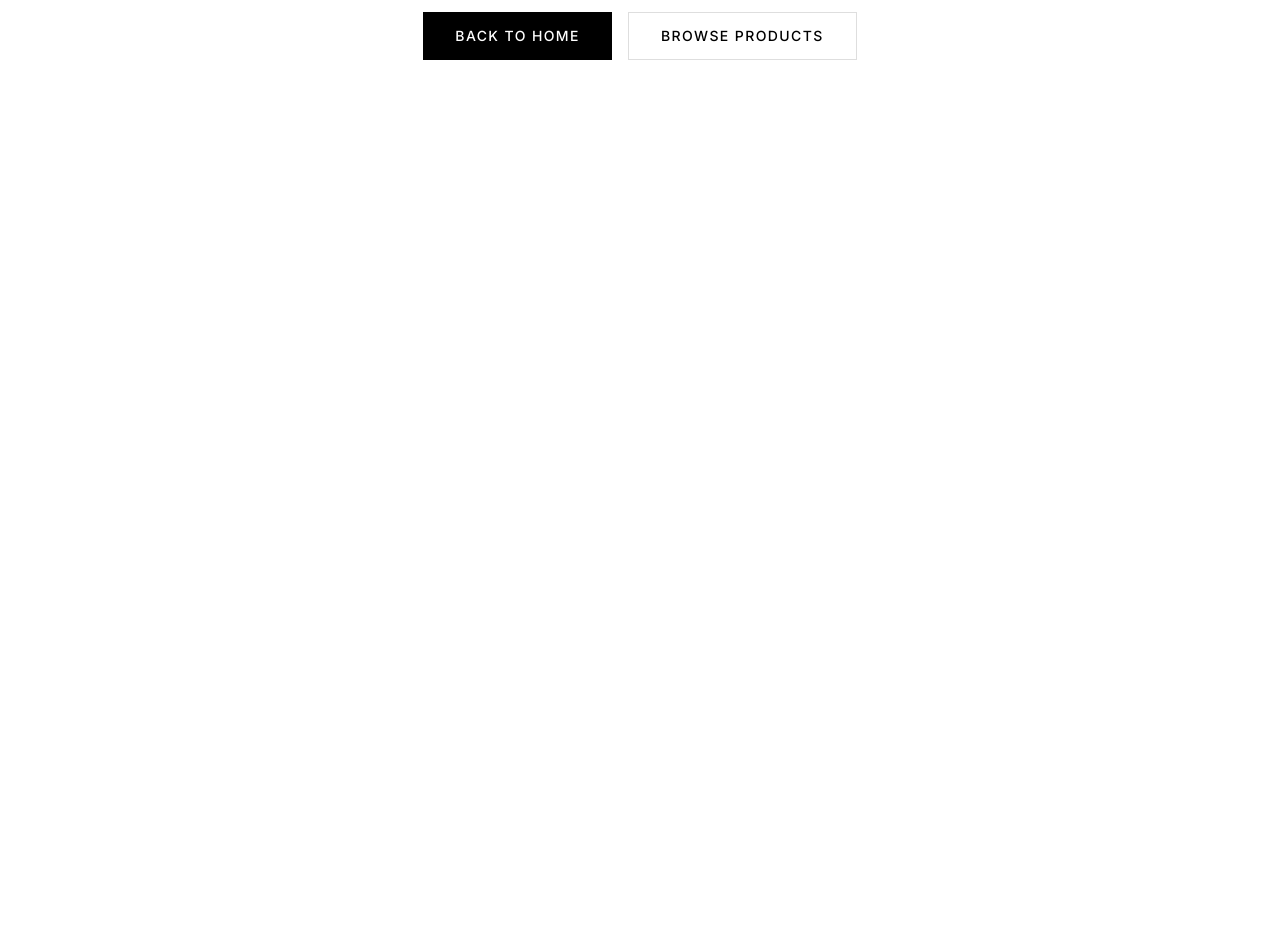
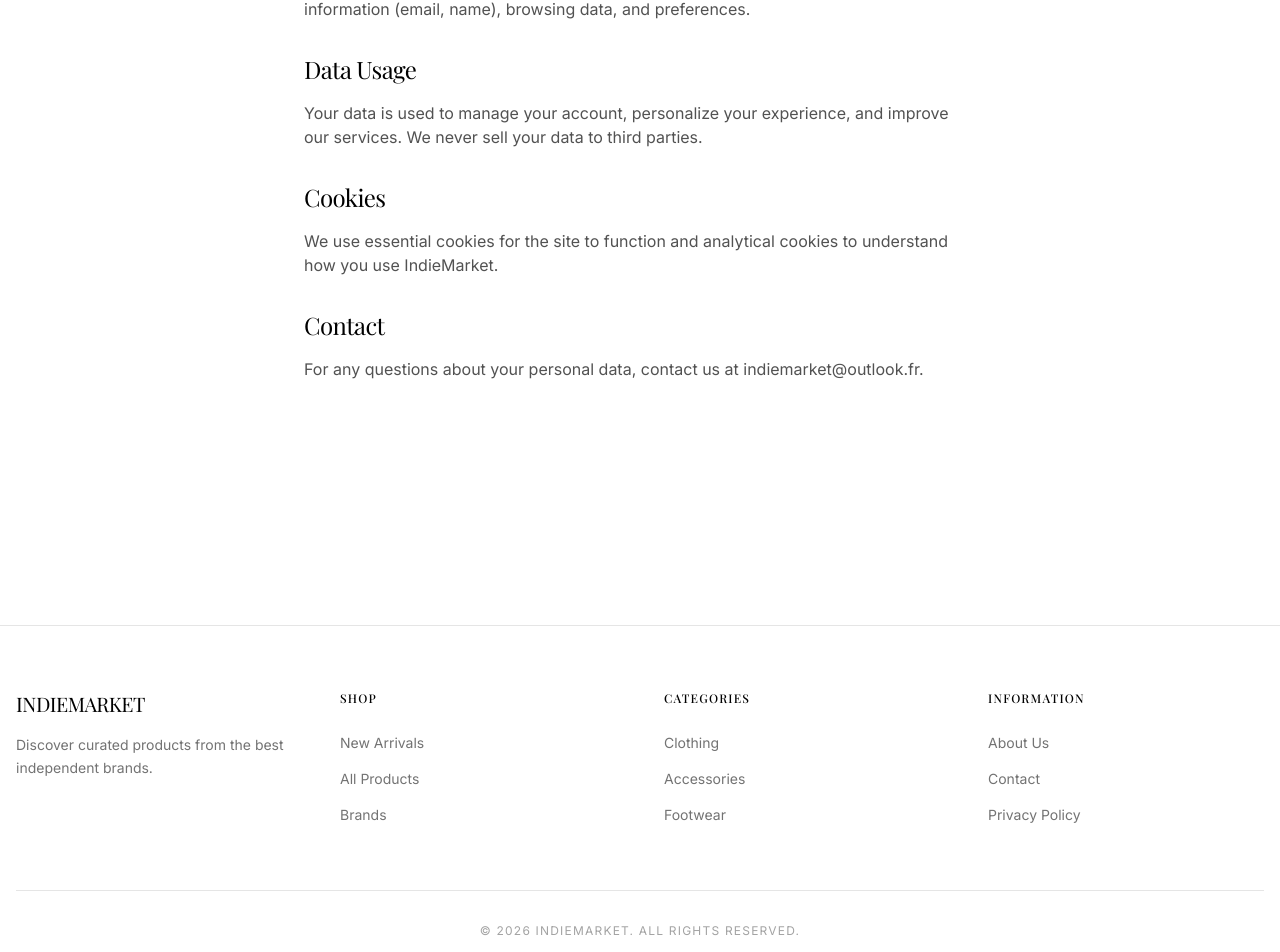
Before and after one commit to Nezketsu/Indie, a Next.js app in the folder apps/web/: page /en/privacy in a window 1280 px wide. Before the commit this address had no page. Shown: the part 336-1288 px from the top of the page. Before the commit the page ends 800 px from the top, so only its background shows below. Built offline with nearby package versions, Linux system fonts and the light colour scheme; no server answers; a web font is replaced by a local one.

Commit message:
add a propos etc

```diff
--- a/apps/web/messages/en.json
+++ b/apps/web/messages/en.json
@@ -200,5 +200,30 @@
     "description": "The page you're looking for doesn't exist or has been moved.",
     "backHome": "Back to Home",
     "browseProducts": "Browse Products"
+  },
+  "about": {
+    "title": "About Us",
+    "intro": "IndieMarket exists to help you shop differently. We bring together independent brands that produce responsibly, without overproduction, with genuine attention to quality and ethics.",
+    "missionTitle": "Our Mission",
+    "missionText": "Many people want to move away from fast fashion but don't know where to start. The world of independent brands is still too niche and scattered. Our mission is simple: centralize these brands in one place to give them the visibility they deserve and offer you a real choice.",
+    "valuesTitle": "Our Vision",
+    "valuesText": "We believe that by making it easier to access small, committed brands, we can change consumption habits. Every purchase on IndieMarket is direct support to passionate creators who truly care about their products and pay attention to every step of the production process."
+  },
+  "contact": {
+    "title": "Contact",
+    "intro": "Have a question, suggestion, or need help? Don't hesitate to reach out. Our team will get back to you as soon as possible.",
+    "emailTitle": "Email"
+  },
+  "privacy": {
+    "title": "Privacy Policy",
+    "lastUpdated": "Last updated: February 2026",
+    "collectTitle": "Data Collection",
+    "collectText": "We only collect data necessary for our services to function properly: account information (email, name), browsing data, and preferences.",
+    "useTitle": "Data Usage",
+    "useText": "Your data is used to manage your account, personalize your experience, and improve our services. We never sell your data to third parties.",
+    "cookiesTitle": "Cookies",
+    "cookiesText": "We use essential cookies for the site to function and analytical cookies to understand how you use IndieMarket.",
+    "contactTitle": "Contact",
+    "contactText": "For any questions about your personal data, contact us at indiemarket@outlook.fr."
   }
 }
--- a/apps/web/messages/fr.json
+++ b/apps/web/messages/fr.json
@@ -200,5 +200,30 @@
     "description": "La page que vous recherchez n'existe pas ou a été déplacée.",
     "backHome": "Retour à l'accueil",
     "browseProducts": "Parcourir les produits"
+  },
+  "about": {
+    "title": "À propos",
+    "intro": "IndieMarket existe pour vous aider à consommer autrement. Nous rassemblons des marques indépendantes qui produisent de manière responsable, sans surproduction, avec une vraie attention portée à la qualité et à l'éthique.",
+    "missionTitle": "Notre mission",
+    "missionText": "Beaucoup de personnes souhaitent s'éloigner de la fast fashion mais ne savent pas par où commencer. L'univers des marques indépendantes reste encore trop niché et dispersé. Notre mission est simple : centraliser ces marques en un seul endroit pour leur donner la visibilité qu'elles méritent et vous offrir un vrai choix.",
+    "valuesTitle": "Notre vision",
+    "valuesText": "Nous croyons qu'en facilitant l'accès aux petites marques engagées, nous pouvons changer les habitudes de consommation. Chaque achat sur IndieMarket est un soutien direct à des créateurs passionnés qui travaillent vraiment leurs produits et qui font attention à toute la chaîne de production."
+  },
+  "contact": {
+    "title": "Contact",
+    "intro": "Une question, une suggestion ou besoin d'aide ? N'hésitez pas à nous contacter. Notre équipe vous répondra dans les plus brefs délais.",
+    "emailTitle": "Email"
+  },
+  "privacy": {
+    "title": "Politique de confidentialité",
+    "lastUpdated": "Dernière mise à jour : Février 2026",
+    "collectTitle": "Données collectées",
+    "collectText": "Nous collectons uniquement les données nécessaires au bon fonctionnement de nos services : informations de compte (email, nom), données de navigation et préférences.",
+    "useTitle": "Utilisation des données",
+    "useText": "Vos données sont utilisées pour gérer votre compte, personnaliser votre expérience et améliorer nos services. Nous ne vendons jamais vos données à des tiers.",
+    "cookiesTitle": "Cookies",
+    "cookiesText": "Nous utilisons des cookies essentiels pour le fonctionnement du site et des cookies analytiques pour comprendre comment vous utilisez IndieMarket.",
+    "contactTitle": "Contact",
+    "contactText": "Pour toute question concernant vos données personnelles, contactez-nous à indiemarket@outlook.fr."
   }
 }
--- /dev/null
+++ b/apps/web/src/app/[locale]/about/page.tsx
@@ -0,0 +1,29 @@
+import { getTranslations } from 'next-intl/server';
+
+export default async function AboutPage() {
+  const t = await getTranslations('about');
+
+  return (
+    <div className="container mx-auto px-4 py-16">
+      <div className="max-w-2xl mx-auto">
+        <h1 className="font-serif text-4xl md:text-5xl mb-8">{t('title')}</h1>
+
+        <div className="prose prose-neutral max-w-none">
+          <p className="text-lg text-neutral-600 mb-6">
+            {t('intro')}
+          </p>
+
+          <h2 className="font-serif text-2xl mt-12 mb-4">{t('missionTitle')}</h2>
+          <p className="text-neutral-600 mb-6">
+            {t('missionText')}
+          </p>
+
+          <h2 className="font-serif text-2xl mt-12 mb-4">{t('valuesTitle')}</h2>
+          <p className="text-neutral-600">
+            {t('valuesText')}
+          </p>
+        </div>
+      </div>
+    </div>
+  );
+}
--- /dev/null
+++ b/apps/web/src/app/[locale]/contact/page.tsx
@@ -0,0 +1,29 @@
+import { getTranslations } from 'next-intl/server';
+
+export default async function ContactPage() {
+  const t = await getTranslations('contact');
+
+  return (
+    <div className="container mx-auto px-4 py-16">
+      <div className="max-w-2xl mx-auto">
+        <h1 className="font-serif text-4xl md:text-5xl mb-8">{t('title')}</h1>
+
+        <div className="prose prose-neutral max-w-none">
+          <p className="text-lg text-neutral-600 mb-8">
+            {t('intro')}
+          </p>
+
+          <div className="bg-neutral-50 p-8 rounded-lg">
+            <h2 className="font-serif text-xl mb-4">{t('emailTitle')}</h2>
+            <a
+              href="mailto:indiemarket@outlook.fr"
+              className="text-black hover:underline underline-offset-4"
+            >
+              indiemarket@outlook.fr
+            </a>
+          </div>
+        </div>
+      </div>
+    </div>
+  );
+}
--- /dev/null
+++ b/apps/web/src/app/[locale]/privacy/page.tsx
@@ -0,0 +1,37 @@
+import { getTranslations } from 'next-intl/server';
+
+export default async function PrivacyPage() {
+  const t = await getTranslations('privacy');
+
+  return (
+    <div className="container mx-auto px-4 py-16">
+      <div className="max-w-2xl mx-auto">
+        <h1 className="font-serif text-4xl md:text-5xl mb-8">{t('title')}</h1>
+
+        <div className="prose prose-neutral max-w-none">
+          <p className="text-sm text-neutral-400 mb-8">{t('lastUpdated')}</p>
+
+          <h2 className="font-serif text-2xl mt-8 mb-4">{t('collectTitle')}</h2>
+          <p className="text-neutral-600 mb-6">
+            {t('collectText')}
+          </p>
+
+          <h2 className="font-serif text-2xl mt-8 mb-4">{t('useTitle')}</h2>
+          <p className="text-neutral-600 mb-6">
+            {t('useText')}
+          </p>
+
+          <h2 className="font-serif text-2xl mt-8 mb-4">{t('cookiesTitle')}</h2>
+          <p className="text-neutral-600 mb-6">
+            {t('cookiesText')}
+          </p>
+
+          <h2 className="font-serif text-2xl mt-8 mb-4">{t('contactTitle')}</h2>
+          <p className="text-neutral-600">
+            {t('contactText')}
+          </p>
+        </div>
+      </div>
+    </div>
+  );
+}
--- a/apps/web/src/components/layout/Footer.tsx
+++ b/apps/web/src/components/layout/Footer.tsx
@@ -1,24 +1,10 @@
-import Link from "next/link";
-
-const footerLinks = {
-  shop: [
-    { name: "New Arrivals", href: "/new-arrivals" },
-    { name: "All Products", href: "/products" },
-    { name: "Brands", href: "/brands" },
-  ],
-  categories: [
-    { name: "Clothing", href: "/products?category=clothing" },
-    { name: "Accessories", href: "/products?category=accessories" },
-    { name: "Footwear", href: "/products?category=footwear" },
-  ],
-  info: [
-    { name: "About Us", href: "/about" },
-    { name: "Contact", href: "/contact" },
-    { name: "Privacy Policy", href: "/privacy" },
-  ],
-};
+import { Link } from "@/i18n/navigation";
+import { useTranslations } from "next-intl";
 
 export function Footer() {
+  const t = useTranslations("footer");
+  const tNav = useTranslations("nav");
+
   return (
     <footer className="border-t border-neutral-200 mt-24">
       <div className="container mx-auto px-4 py-16">
@@ -29,64 +15,106 @@
               INDIEMARKET
             </Link>
             <p className="mt-4 text-sm text-neutral-500 leading-relaxed">
-              Discover curated products from the best independent brands.
+              {t("tagline")}
             </p>
           </div>
 
           {/* Shop */}
           <div>
             <h3 className="text-xs uppercase tracking-widest font-medium mb-6">
-              Shop
+              {t("shop")}
             </h3>
             <ul className="space-y-3">
-              {footerLinks.shop.map((link) => (
-                <li key={link.name}>
+              <li>
                 <Link
-                    href={link.href}
+                  href="/new-arrivals"
                   className="text-sm text-neutral-500 hover:text-black hover:underline underline-offset-4 transition-colors"
                 >
-                    {link.name}
+                  {tNav("newArrivals")}
                 </Link>
               </li>
-              ))}
+              <li>
+                <Link
+                  href="/products"
+                  className="text-sm text-neutral-500 hover:text-black hover:underline underline-offset-4 transition-colors"
+                >
+                  {tNav("allProducts")}
+                </Link>
+              </li>
+              <li>
+                <Link
+                  href="/brands"
+                  className="text-sm text-neutral-500 hover:text-black hover:underline underline-offset-4 transition-colors"
+                >
+                  {tNav("brands")}
+                </Link>
+              </li>
             </ul>
           </div>
 
           {/* Categories */}
           <div>
             <h3 className="text-xs uppercase tracking-widest font-medium mb-6">
-              Categories
+              {t("categories")}
             </h3>
             <ul className="space-y-3">
-              {footerLinks.categories.map((link) => (
-                <li key={link.name}>
+              <li>
                 <Link
-                    href={link.href}
+                  href="/products?category=clothing"
                   className="text-sm text-neutral-500 hover:text-black hover:underline underline-offset-4 transition-colors"
                 >
-                    {link.name}
+                  {tNav("clothing")}
                 </Link>
               </li>
-              ))}
+              <li>
+                <Link
+                  href="/products?category=accessories"
+                  className="text-sm text-neutral-500 hover:text-black hover:underline underline-offset-4 transition-colors"
+                >
+                  {tNav("accessories")}
+                </Link>
+              </li>
+              <li>
+                <Link
+                  href="/products?category=footwear"
+                  className="text-sm text-neutral-500 hover:text-black hover:underline underline-offset-4 transition-colors"
+                >
+                  {tNav("footwear")}
+                </Link>
+              </li>
             </ul>
           </div>
 
           {/* Info */}
           <div>
             <h3 className="text-xs uppercase tracking-widest font-medium mb-6">
-              Information
+              {t("information")}
             </h3>
             <ul className="space-y-3">
-              {footerLinks.info.map((link) => (
-                <li key={link.name}>
+              <li>
                 <Link
-                    href={link.href}
+                  href="/about"
                   className="text-sm text-neutral-500 hover:text-black hover:underline underline-offset-4 transition-colors"
                 >
-                    {link.name}
+                  {t("aboutUs")}
                 </Link>
               </li>
-              ))}
+              <li>
+                <Link
+                  href="/contact"
+                  className="text-sm text-neutral-500 hover:text-black hover:underline underline-offset-4 transition-colors"
+                >
+                  {t("contact")}
+                </Link>
+              </li>
+              <li>
+                <Link
+                  href="/privacy"
+                  className="text-sm text-neutral-500 hover:text-black hover:underline underline-offset-4 transition-colors"
+                >
+                  {t("privacyPolicy")}
+                </Link>
+              </li>
             </ul>
           </div>
         </div>
@@ -94,7 +122,7 @@
         {/* Bottom bar */}
         <div className="mt-16 pt-8 border-t border-neutral-200">
           <p className="text-xs text-neutral-400 text-center uppercase tracking-widest">
-            &copy; {new Date().getFullYear()} IndieMarket. All rights reserved.
+            {t("copyright", { year: new Date().getFullYear() })}
           </p>
         </div>
       </div>
```
Lines whose indentation alone changed are shown as unchanged.
